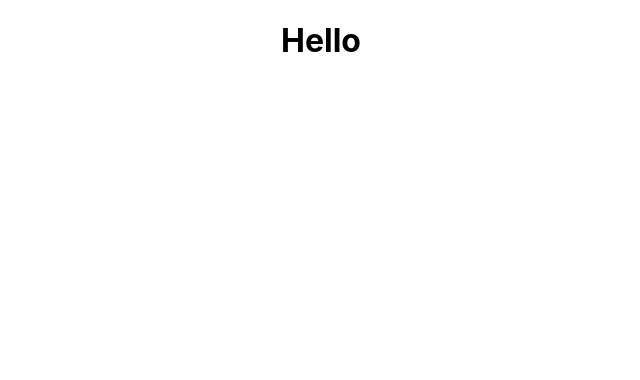
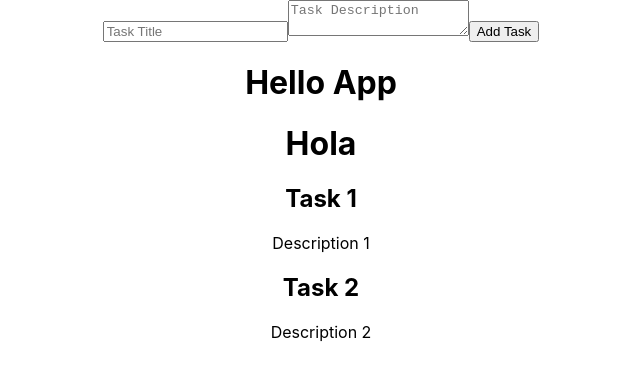
Before and after one commit to Serphp/React-Redux, a React (Create React App) app: page / in a window 1280 px wide. Shown: the top 380 px of the page, without its empty margins (319-959 px from the left). Built offline with nearby package versions, Linux system fonts and the light colour scheme.

Commit message:
Update App,Index and features of Redux, New README

```diff
--- a/package.json
+++ b/package.json
@@ -3,11 +3,13 @@
   "version": "0.1.0",
   "private": true,
   "dependencies": {
+    "@reduxjs/toolkit": "^1.9.1",
     "@testing-library/jest-dom": "^5.16.5",
     "@testing-library/react": "^13.4.0",
     "@testing-library/user-event": "^13.5.0",
     "react": "^18.2.0",
     "react-dom": "^18.2.0",
+    "react-redux": "^8.0.5",
     "react-scripts": "5.0.1",
     "web-vitals": "^2.1.4"
   },
--- a/src/App.js
+++ b/src/App.js
@@ -1,10 +1,15 @@
-
+import { useDispatch, useSelector } from 'react-redux';
 import './App.css';
+import TaskForm from './components/TaskForm';
+import TaskList from './components/taskList';
 
 function App() {
+
   return (
     <div className="App">
-      <h1>Hello</h1>
+      <TaskForm />
+      <h1>Hello App</h1>
+      <TaskList />
     </div>
   );
 }
--- /dev/null
+++ b/src/App/store.js
@@ -0,0 +1,8 @@
+import { configureStore } from "@reduxjs/toolkit";
+import tasksReducer from "../features/tasks/Slice";
+
+export default configureStore({
+    reducer: {
+        tasks: tasksReducer
+    }
+});
--- /dev/null
+++ b/src/components/TaskForm.js
@@ -0,0 +1,38 @@
+import { useState } from "react"
+
+export default function TaskForm() {
+
+    const [title, setTitle] = useState({
+        title: '',
+        description: ''
+    });
+
+    const handleInputChange = (e) => {
+
+        // Lectura para saber que guarda
+        //(e.target.name, e.target.value);
+
+        setTitle({
+            ...title,
+            [e.target.name]: e.target.value
+        })
+    }
+
+    const handletest = (e) => {
+        console.log(title);
+        // e.preventDeafault evita refrescar la pagina
+        e.preventDefault();
+    }
+
+
+    return (
+        <>
+            <form onSubmit={handletest}>
+                <input name='title' type="text" placeholder="Task Title" onChange={handleInputChange} />
+                <textarea name='description' placeholder="Task Description" onChange={handleInputChange}/>
+                <button type="submit">Add Task</button>
+            </form>
+
+        </>
+    )
+};
--- /dev/null
+++ b/src/components/taskList.js
@@ -0,0 +1,20 @@
+import { useSelector } from "react-redux"
+
+
+export default function TaskList() {
+
+    const tasks = useSelector(state => state.tasks);
+    console.log(tasks);
+
+    return (<>
+    <h1> Hola </h1>
+    {
+        tasks.map(task => (
+            <div key={task.id}>
+                <h2>{task.title}</h2>
+                <p>{task.description}</p>
+            </div>
+        ))
+    }
+    </>)
+}
--- /dev/null
+++ b/src/features/tasks/Slice.js
@@ -0,0 +1,28 @@
+import { createSlice } from "@reduxjs/toolkit";
+
+    const initialState = [
+        {
+            id: 1,
+            title: "Task 1",
+            description: "Description 1",
+            completed: false,
+        },
+        {
+            id: 2,
+            title: "Task 2",
+            description: "Description 2",
+            completed: false,
+        },
+    ]
+
+export const Slice = createSlice({
+    name: "tasks",
+    initialState,
+    reducers: {
+        addTask: (state, action) => {
+            state.push(action.payload);
+        }
+    }
+})
+
+export default Slice.reducer;
--- a/src/index.js
+++ b/src/index.js
@@ -2,11 +2,15 @@ import React from 'react';
 import ReactDOM from 'react-dom/client';
 import './index.css';
 import App from './App';
+import {Provider} from 'react-redux';
+import store from './App/store';
 
 const root = ReactDOM.createRoot(document.getElementById('root'));
 root.render(
   <React.StrictMode>
+    <Provider store={store}>
     <App />
+    </Provider>
   </React.StrictMode>
 );
 
```
Also changed, not shown: src/features/tasks/taskSlice.js (deleted), 2 other files (tests, documents, lock files or other folders).
